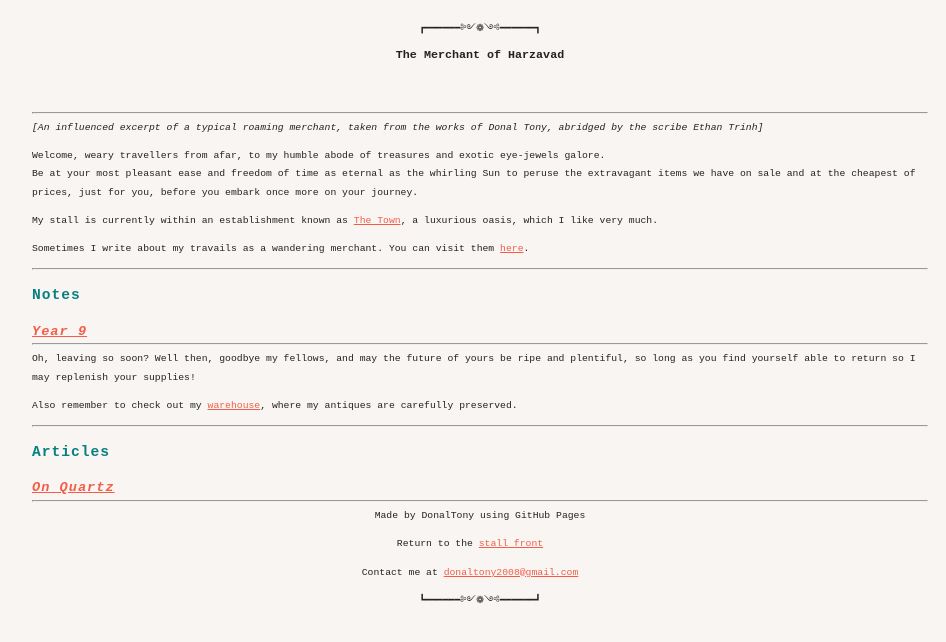
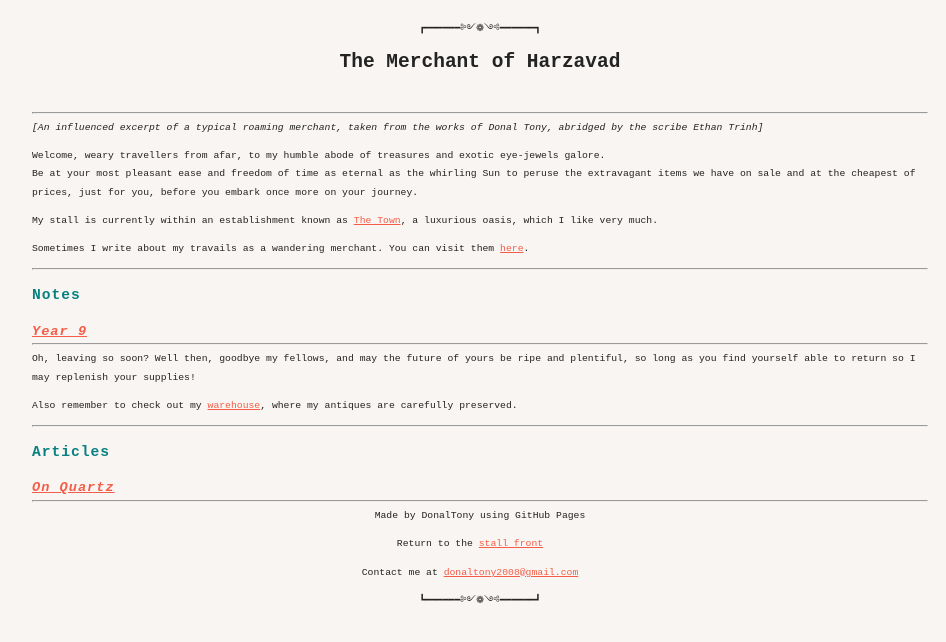
Before and after one commit to dvaraka/the-merchant, a Jekyll site: the page built from index.md, in a window 1280 px wide. Shown: the top 642 px of the page, without its empty margins (160-1106 px from the left). Built offline with Jekyll 4.4.1, drawn with Linux system fonts in a browser that asks for light colours; our own code applies the rules of GitHub Pages for plain Markdown files.

Commit message:
Update main.css

```diff
--- a/assets/css/main.css
+++ b/assets/css/main.css
@@ -48,7 +48,6 @@ a {
 
 a:hover {
 	color: #078080;
-	background-color: #f45d48;
 }
 
 abbr {
@@ -75,7 +74,7 @@ footer a:link, footer a:visited {
 }
 
 h1 {
-	font: bold normal 1.2em monospace;
+	font: bold normal 2em monospace;
 	text-align: center;
 }
 
```
